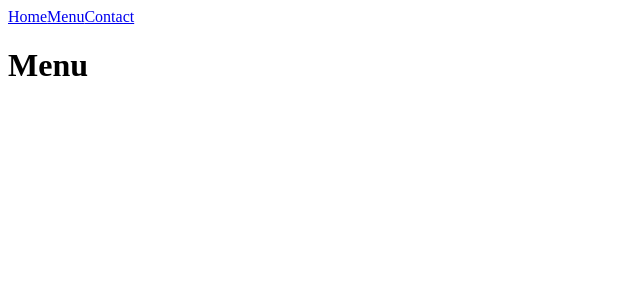
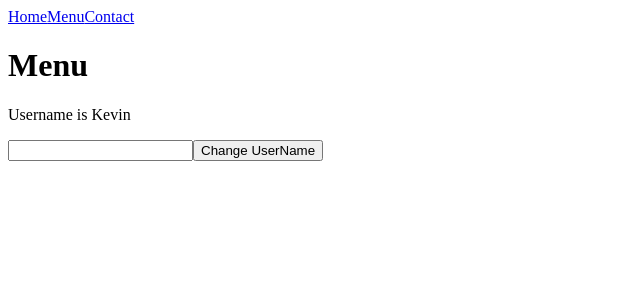
Before and after one commit to kevinisavailable/react-app-learn, a React (Create React App) app: page /menu in a window 1280 px wide. Shown: the top 300 px of the page, without its empty margins (0-640 px from the left). Built offline with nearby package versions, Linux system fonts and the light colour scheme.

Commit message:
Props drilling Example

```diff
--- a/src/App.js
+++ b/src/App.js
@@ -1,18 +1,20 @@
-import React from "react";
-import {BrowserRouter as Router, Routes, Route,Link} from "react-router-dom"
+import React,{useState} from "react";
+import {BrowserRouter as Router, Routes, Route,} from "react-router-dom"
 import Home from "./pages/Home";
 import Menu from "./pages/Menu";
 import Contact from "./pages/Contact";
 import Error from "./pages/Error";
 import Navbar from "./pages/Navbar";
 function App() {
+
+  const [userName, setuserName] = useState("Kevin")
   return (
     <div className="App">
       <Router>
         < Navbar />
         <Routes>
-          <Route path="/" element={<Home />} />
-          <Route path="/menu" element={<Menu />} />
+          <Route path="/" element={<Home userName={userName}/>} />
+          <Route path="/menu" element={<Menu userName={userName} setuserName={setuserName} />} />
           <Route path="/contact" element={<Contact />} />
           <Route path="*" element={< Error />} />
         </Routes>
--- /dev/null
+++ b/src/pages/ChangeProfile.js
@@ -0,0 +1,11 @@
+import { useState } from "react"
+
+export const ChangeProfile =(props)=>{
+    const [newUsername , setnewUsername] = useState("")
+    return(
+        <div>
+            <input onChange={(event)=>{setnewUsername(event.target.value)}} />
+            <button onClick={()=>{props.setuserName(newUsername)}}>Change UserName</button>
+        </div>
+    )
+}
--- a/src/pages/Home.js
+++ b/src/pages/Home.js
@@ -1,7 +1,9 @@
-const Home = ()=>{
+const Home = (props)=>{
 return(
+
     <div>
         <h1>HomePage</h1>
+        <p>Username is {props.userName}</p>
     </div>
 )
 }
--- a/src/pages/Menu.js
+++ b/src/pages/Menu.js
@@ -1,7 +1,10 @@
-const Menu = ()=>{
+import { ChangeProfile } from "./ChangeProfile"
+const Menu = (props)=>{
     return(
         <div>
             <h1>Menu</h1>
+            <p>Username is {props.userName}</p>
+            <ChangeProfile setuserName={props.setuserName} />
         </div>
     )
     }
```
